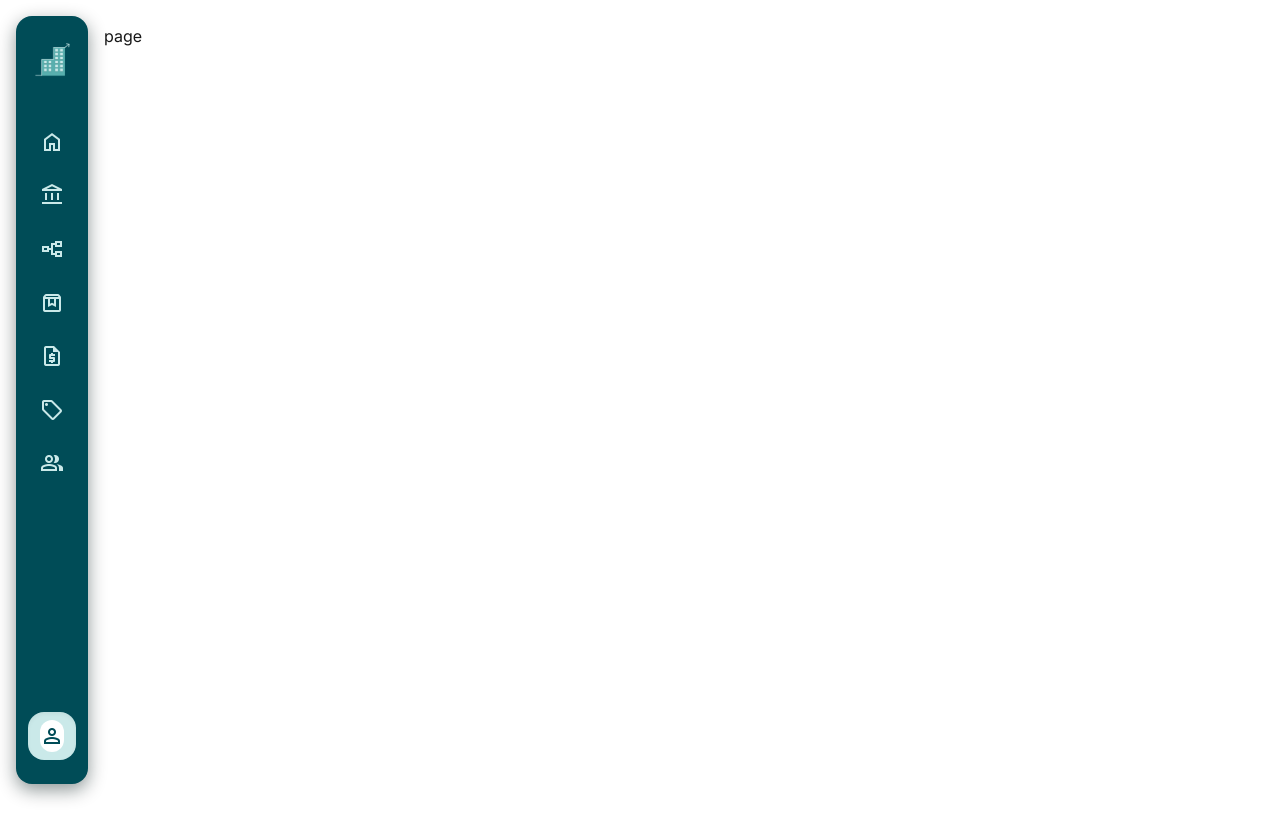
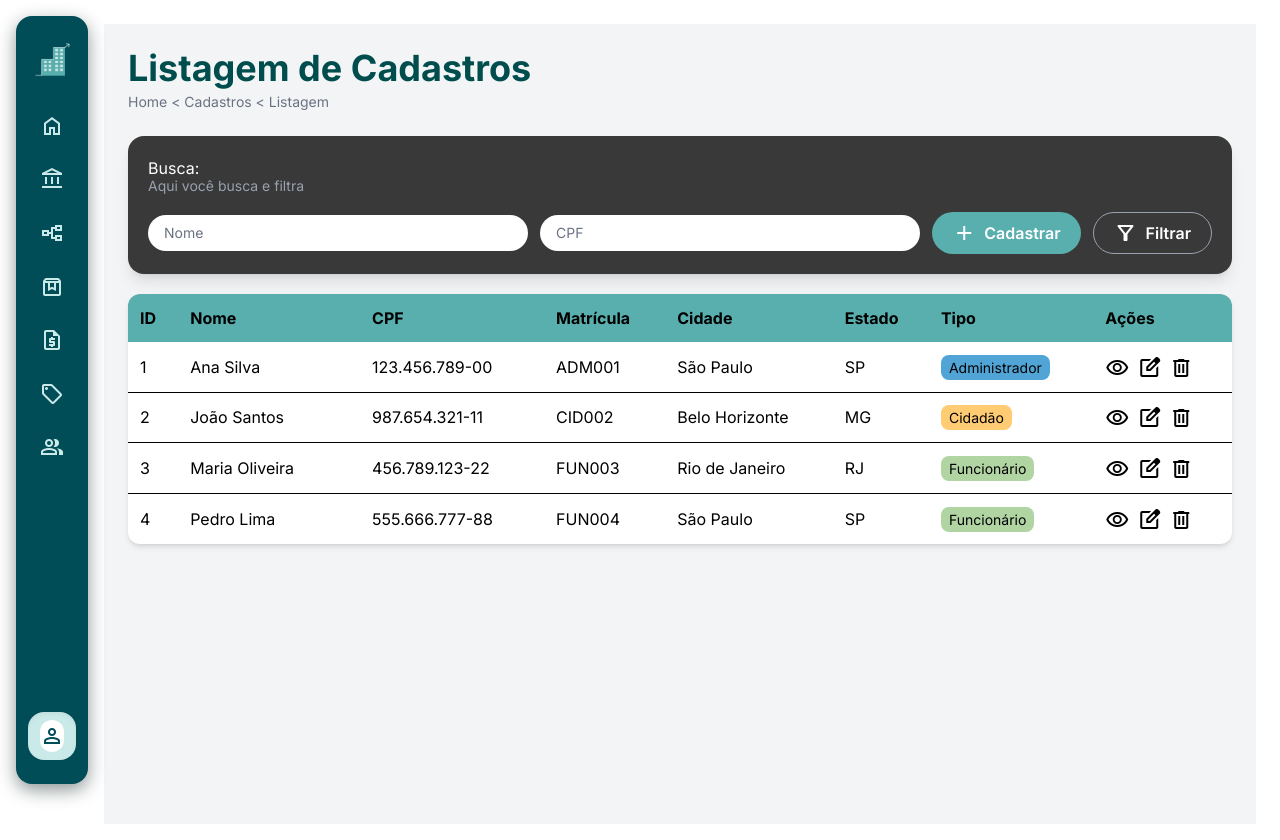
Before and after one commit to Fatec-ADS-AMS2025/civitas-frontend, a Next.js app in the folder civitas-frontend/: page /dashboard/usuarios in a window 1280 px wide. Shown: the top 840 px of the page. Before the commit the page ends 800 px from the top, so only its background shows below. Built offline with nearby package versions, Linux system fonts and the light colour scheme.

Commit message:
:sparkles: feat: Tela de listagem de usuários adicionada

```diff
--- a/civitas-frontend/src/app/dashboard/usuarios/page.jsx
+++ /dev/null
@@ -1,7 +0,0 @@
-import React from 'react'
-
-export default function page() {
-  return (
-    <div>page</div>
-  )
-}
--- /dev/null
+++ b/civitas-frontend/src/app/dashboard/usuarios/page.tsx
@@ -0,0 +1,167 @@
+"use client";
+import React, { useState } from "react";
+import SearchBar from "@/components/Table/searchbar";
+import Table from "@/components/Table/table";
+
+type User = {
+id: number;
+nome: string;
+cpf: string;
+matricula: string;
+cidade: string;
+estado: string;
+tipo: "Administrador" | "Cidadão" | "Funcionário";
+};
+
+const HomePage = () => {
+
+const usuarios: User[] = [
+  {
+    id: 1,
+    nome: "Ana Silva",
+    cpf: "123.456.789-00",
+    matricula: "ADM001",
+    cidade: "São Paulo",
+    estado: "SP",
+    tipo: "Administrador",
+  },
+  {
+    id: 2,
+    nome: "João Santos",
+    cpf: "987.654.321-11",
+    matricula: "CID002",
+    cidade: "Belo Horizonte",
+    estado: "MG",
+    tipo: "Cidadão",
+  },
+  {
+    id: 3,
+    nome: "Maria Oliveira",
+    cpf: "456.789.123-22",
+    matricula: "FUN003",
+    cidade: "Rio de Janeiro",
+    estado: "RJ",
+    tipo: "Funcionário",
+  },
+  {
+    id: 4,
+    nome: "Pedro Lima",
+    cpf: "555.666.777-88",
+    matricula: "FUN004",
+    cidade: "São Paulo",
+    estado: "SP",
+    tipo: "Funcionário",
+  },
+  {
+    id: 5,
+    nome: "Lucas Pereira",
+    cpf: "111.222.333-44",
+    matricula: "CID005",
+    cidade: "Curitiba",
+    estado: "PR",
+    tipo: "Cidadão",
+  },
+  {
+    id: 6,
+    nome: "Fernanda Costa",
+    cpf: "222.333.444-55",
+    matricula: "ADM006",
+    cidade: "Salvador",
+    estado: "BA",
+    tipo: "Administrador",
+  },
+  {
+    id: 7,
+    nome: "Ricardo Almeida",
+    cpf: "333.444.555-66",
+    matricula: "FUN007",
+    cidade: "Fortaleza",
+    estado: "CE",
+    tipo: "Funcionário",
+  },
+  {
+    id: 8,
+    nome: "Juliana Rocha",
+    cpf: "444.555.666-77",
+    matricula: "CID008",
+    cidade: "Porto Alegre",
+    estado: "RS",
+    tipo: "Cidadão",
+  },
+  {
+    id: 9,
+    nome: "Camila Nunes",
+    cpf: "555.777.888-99",
+    matricula: "FUN009",
+    cidade: "Recife",
+    estado: "PE",
+    tipo: "Funcionário",
+  },
+  {
+    id: 10,
+    nome: "Bruno Martins",
+    cpf: "666.888.999-00",
+    matricula: "ADM010",
+    cidade: "Brasília",
+    estado: "DF",
+    tipo: "Administrador",
+  },
+  {
+    id: 11,
+    nome: "Patrícia Souza",
+    cpf: "777.999.000-11",
+    matricula: "CID011",
+    cidade: "Manaus",
+    estado: "AM",
+    tipo: "Cidadão",
+  },
+];
+
+
+const [filteredData, setFilteredData] = useState<User[]>(usuarios);
+
+const normalizeString = (str: string) =>
+str.normalize("NFD").replace(/[\u0300-\u036f]/g, "").toLowerCase().trim();
+
+const cleanCPF = (cpf: string) => cpf.replace(/\D/g, "");
+
+const handleSearch = (filters: {
+nome: string;
+cpf: string;
+cidade: string;
+estado: string;
+tipo: string;
+}) => {
+const { nome, cpf, cidade, estado, tipo } = filters;
+
+
+const filtered = usuarios.filter((u) => {
+const nomeMatch = normalizeString(u.nome).includes(normalizeString(nome));
+const cpfMatch = cleanCPF(u.cpf).includes(cleanCPF(cpf));
+const cidadeMatch = normalizeString(u.cidade).includes(normalizeString(cidade));
+const estadoMatch = normalizeString(u.estado).includes(normalizeString(estado));
+const tipoMatch = tipo ? u.tipo === tipo : true;
+return nomeMatch && cpfMatch && cidadeMatch && estadoMatch && tipoMatch;
+});
+
+
+setFilteredData(filtered);
+};
+
+return (
+<main className="p-6 bg-gray-100 min-h-screen">
+<div className="mb-6">
+<h1 className="text-4xl font-bold text-[#004D4D]">Listagem de Cadastros</h1>
+<p className="text-sm text-gray-500 mt-1">Home &lt; Cadastros &lt; Listagem</p>
+</div>
+
+{/* Barra de busca */}
+<SearchBar onSearch={handleSearch} />
+
+{/* Tabela de resultados */}
+<Table data={filteredData} />
+</main>
+);
+};
+
+export default HomePage;
--- a/civitas-frontend/src/components/Sidebar/sidebar.tsx
+++ b/civitas-frontend/src/components/Sidebar/sidebar.tsx
@@ -127,7 +127,7 @@ export default function Sidebar({
         onFocus={() => setKeyboardExpanded(true)}
         onBlur={() => setKeyboardExpanded(false)}
         className="group hidden sm:flex flex-col justify-between items-stretch bg-secundary-1 text-tertialy-1 rounded-2xl overflow-hidden select-none transition-all
-                duration-200 ease-out w-18 hover:w-64 focus-within:w-64 h-[calc(100vh-2rem)] fixed left-4 top-4"
+                duration-200 ease-out w-18 hover:w-64 focus-within:w-64 h-[calc(100vh-2rem)] z-99 fixed left-4 top-4"
         style={{ boxShadow: "0 6px 18px rgba(2, 22, 22, 0.45)" }}
       >
 
@@ -145,7 +145,7 @@ export default function Sidebar({
             </div>
           </div>
 
-          <nav className="flex flex-col gap-3 mt-4">
+          <nav className="flex flex-col gap-3">
             {items.map((it) => {
               const isActive = activeKey === it.key;
               return (
--- a/civitas-frontend/src/components/Table/table.tsx
+++ b/civitas-frontend/src/components/Table/table.tsx
@@ -17,6 +17,9 @@ type TableProps = {
 const Table: React.FC<TableProps> = ({ data }) => {
   const [modalAction, setModalAction] = useState<string | null>(null);
   const [selectedUser, setSelectedUser] = useState<User | null>(null);
+
+  // 🔹 Limita o número de usuários exibidos
+  const displayedUsers = data.slice(0, 10);
 
   const getBadgeColor = (tipo: string) => {
     switch (tipo) {
@@ -44,10 +47,12 @@ const Table: React.FC<TableProps> = ({ data }) => {
   return (
     <div className="w-full bg-white rounded-xl shadow-md overflow-hidden mt-5">
       {/* Tabela - Desktop */}
-      <div className="hidden md:block overflow-x-auto">
+      <div className="hidden md:block">
+        {/* 🔹 Container com scroll interno */}
+        <div className="max-h-[250px] overflow-y-auto relative">
           <table className="w-full text-left border-collapse text-black">
-          <thead>
-            <tr className="bg-primary-1 text-black">
+            <thead className="bg-primary-1 text-black sticky top-0 z-10">
+              <tr>
                 <th className="p-3">ID</th>
                 <th className="p-3">Nome</th>
                 <th className="p-3">CPF</th>
@@ -59,7 +64,7 @@ const Table: React.FC<TableProps> = ({ data }) => {
               </tr>
             </thead>
             <tbody>
-            {data.map((user) => (
+              {displayedUsers.map((user) => (
                 <tr
                   key={user.id}
                   className="border-b last:border-none hover:bg-gray-100 transition"
@@ -72,7 +77,7 @@ const Table: React.FC<TableProps> = ({ data }) => {
                   <td className="p-3 text-black">{user.estado}</td>
                   <td className="p-3">
                     <span
-                    className={`px-2 py-1 rounded-lg text-sm  ${getBadgeColor(
+                      className={`px-2 py-1 rounded-lg text-sm ${getBadgeColor(
                         user.tipo
                       )}`}
                     >
@@ -115,10 +120,11 @@ const Table: React.FC<TableProps> = ({ data }) => {
             </tbody>
           </table>
         </div>
+      </div>
 
       {/* Cards - Mobile */}
       <div className="md:hidden flex flex-col divide-y">
-        {data.map((user) => (
+        {displayedUsers.map((user) => (
           <div key={user.id} className="p-4 flex flex-col gap-2">
             <div className="flex justify-between items-center">
               <h3 className="text-lg font-semibold text-secondary-1">
```
Lines whose indentation alone changed are shown as unchanged.
